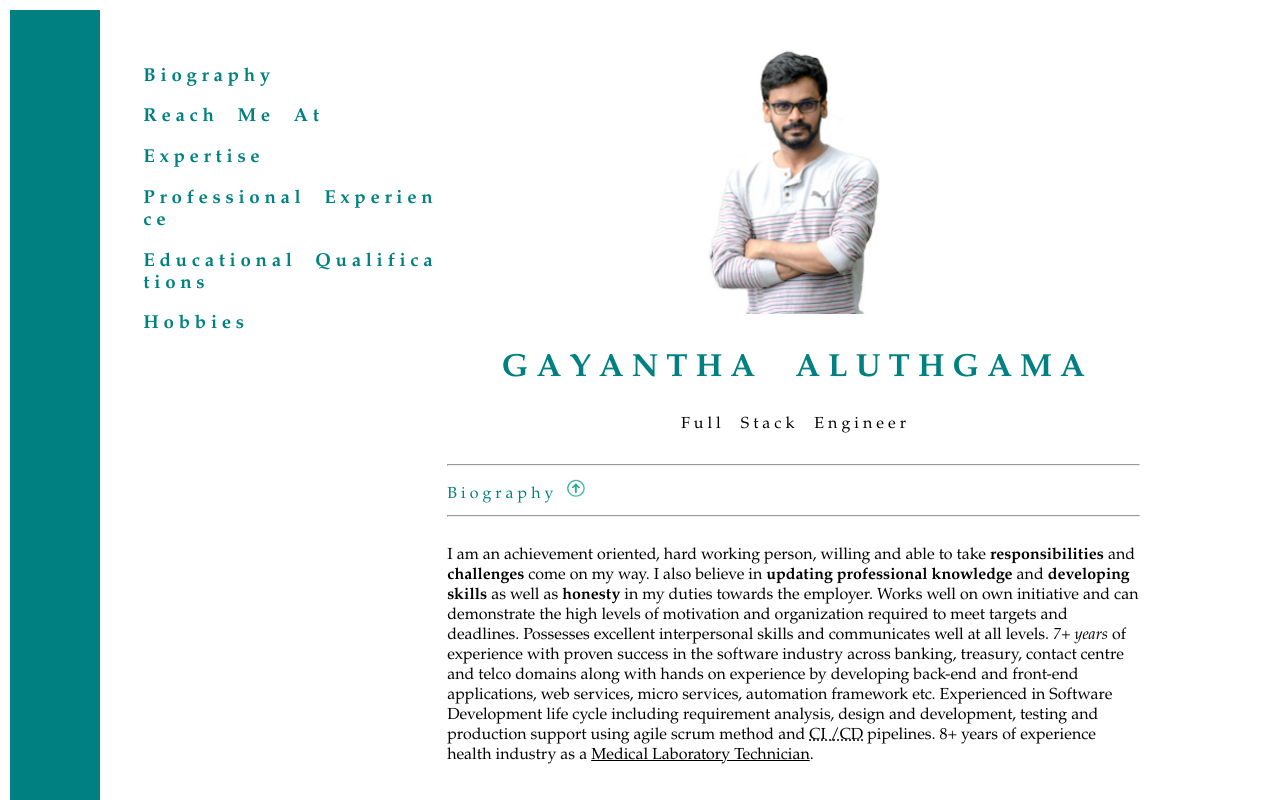
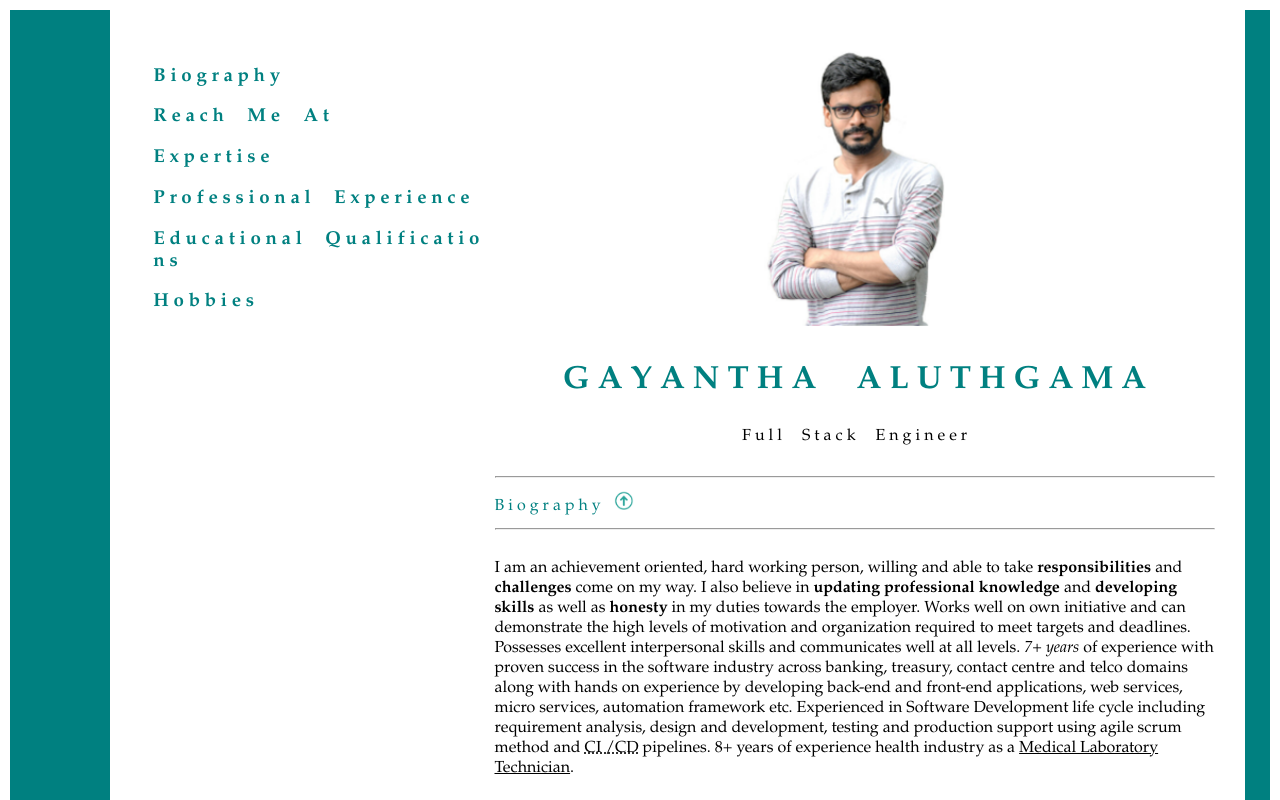
Before and after one commit to gayanthaSam/web-programming, a plain HTML site: page index.html in a window 1280 px wide. Shown: the top 800 px of the page. Drawn offline with Linux system fonts and the light colour scheme.

Commit message:
Add files via upload
additional stripe

```diff
--- a/index.html
+++ b/index.html
@@ -4,7 +4,7 @@
 		<title>Gayantha Aluthgama's Biography</title>
 	</head>
 	<body>
-		<table width="90%" >
+		<table width="100%" >
 			<tr>
 				<td bgcolor="teal" width="8%">
 					<!-- Color Line -->
@@ -59,7 +59,7 @@
 		        		</li>
 		        	</ul>
 				</td>
-				<td width="70%">
+				<td width="60%" style="padding-right: 2%;">
 					<!-- Main Content -->
 					<table>
         				<tbody>
@@ -438,13 +438,13 @@
 									</details>
 	            				</td>
 	            			</tr>
-
-
 			            </tbody>
 			        </table>
-
 				</td>
-
+				<td bgcolor="teal" width="2%">
+					<!-- Color Line -->
+					<br/>
+				</td>
 			</tr>
 		</table>
 	</body>
```
